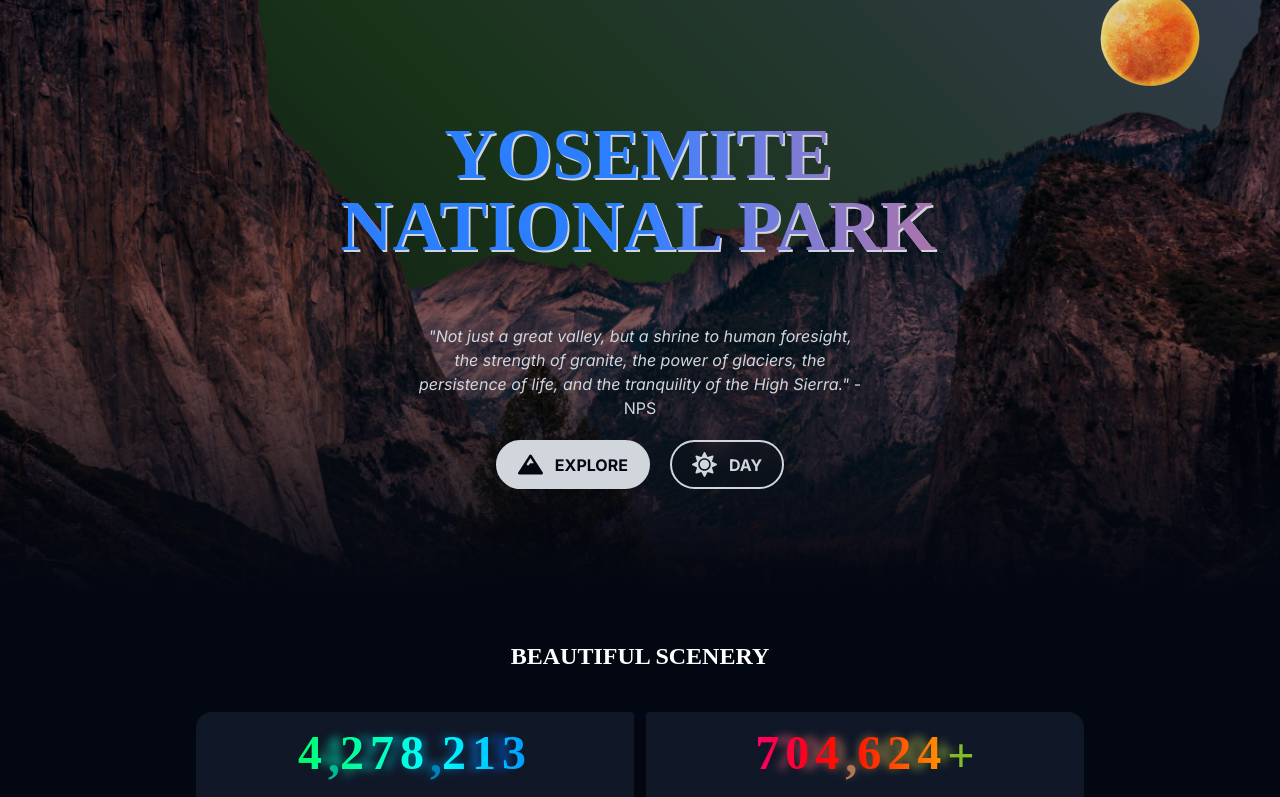
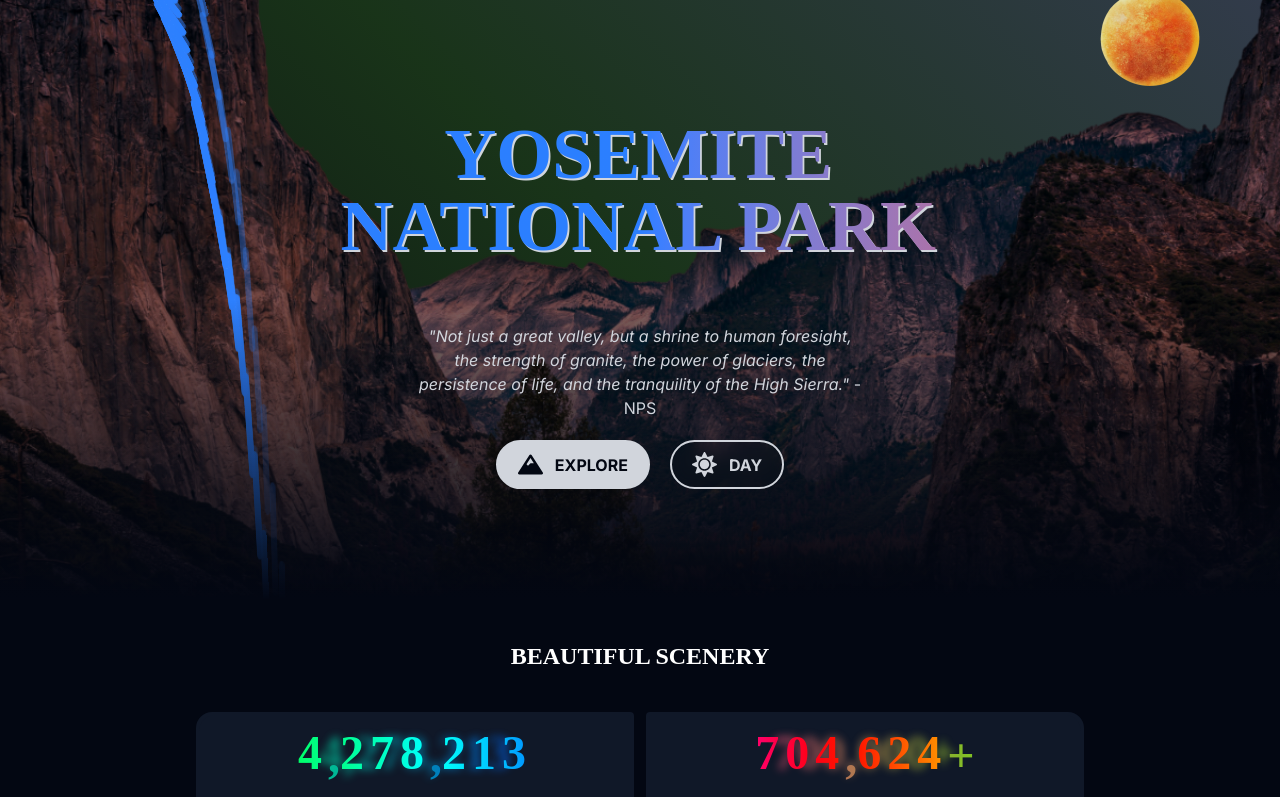
Before and after one commit to tonymac129/yosemite, a React (Vite) app: page / in a window 1280 px wide. Shown: the top 797 px of the page. Built offline with nearby package versions, Linux system fonts and the light colour scheme; a web font is replaced by a local one.

Commit message:
Add waterfall animation!

```diff
--- a/src/App.tsx
+++ b/src/App.tsx
@@ -4,6 +4,7 @@
 import Widget from "./components/Widget";
 import Digit from "./components/Digit";
 import Carousel from "./components/Carousel";
+import Waterfall from "./components/Waterfall";
 
 function App() {
   const [isDay, setIsDay] = useState<boolean>(false);
@@ -78,7 +79,8 @@
         ref={sunImg}
       />
       <div className="absolute top-0 left-0 w-full h-150 bg-center bg-cover bg-[url('/middleground.png')] brightness-50 -z-5" />
-      <div className="absolute top-0 left-0 w-full h-150 bg-linear-to-t from-gray-950 via-transparent to-transparent -z-5" />
+      <div className="absolute top-0 left-0 w-full h-150 bg-linear-to-t from-gray-950 via-transparent to-transparent -z-3" />
+      <Waterfall />
       <Hero
         isDay={isDay}
         setIsDay={setIsDay}
--- /dev/null
+++ b/src/components/Waterfall.tsx
@@ -0,0 +1,33 @@
+const lefts = [0, 6, 4, 10, 10, 4, 6, 0];
+const randoms = [...Array(30)].map((i) => Math.floor(Math.random() * 10) - 5);
+
+function Waterfall() {
+  return (
+    <div className="left-15 absolute -top-30 w-100 h-180 -z-4 overflow-hidden">
+      {randoms.map((random, i) => {
+        return (
+          <div
+            className={`absolute ${random < 0 ? "-" : ""}left-${Math.abs(random)}`}
+          >
+            <div
+              style={{ animationDelay: (i * 2500) / randoms.length + "ms" }}
+              className={`waterfall w-15 h-1.5 bg-blue-500 rounded-sm`}
+            />
+            {lefts.map((item, j) => {
+              const negative = j > lefts.length / 2;
+              return (
+                <div
+                  style={{ animationDelay: (i * 2500) / randoms.length + "ms" }}
+                  className={`waterfall w-15 h-1.5 bg-blue-500 rounded-sm absolute
+                  ${negative ? "-" : ""}left-${item * 0.5} ${!negative ? "-" : ""}top-${3 * Math.abs(j % 2 != 0 ? item + 4 : item - 4)}`}
+                />
+              );
+            })}
+          </div>
+        );
+      })}
+    </div>
+  );
+}
+
+export default Waterfall;
--- a/src/index.css
+++ b/src/index.css
@@ -21,3 +21,38 @@
   transform: translateY(-100%);
   opacity: 0;
 }
+
+.waterfall {
+  animation: 2.5s linear infinite running waterfall;
+  opacity: 0.5;
+}
+
+@keyframes waterfall {
+  0% {
+    transform: translate(0) rotate(15deg) scaleX(1);
+    opacity: 0;
+  }
+  10% {
+    transform: translateX(30px) translateY(30px) rotate(30deg) scaleX(1.1);
+    opacity: 0.25;
+  }
+  35% {
+    transform: translateX(65px) translateY(90px) rotate(50deg) scaleX(1.2);
+    opacity: 0.5;
+  }
+  60% {
+    transform: translateX(105px) translateY(210px) rotate(75deg) scaleX(1.4);
+  }
+  65% {
+    opacity: 0.5;
+  }
+  80% {
+    transform: translateX(150px) translateY(450px) rotate(85deg) scaleX(1.7);
+  }
+  90% {
+    opacity: 0.25;
+  }
+  100% {
+    transform: translateX(200px) translateY(930px) rotate(90deg) scaleX(2);
+  }
+}
```
